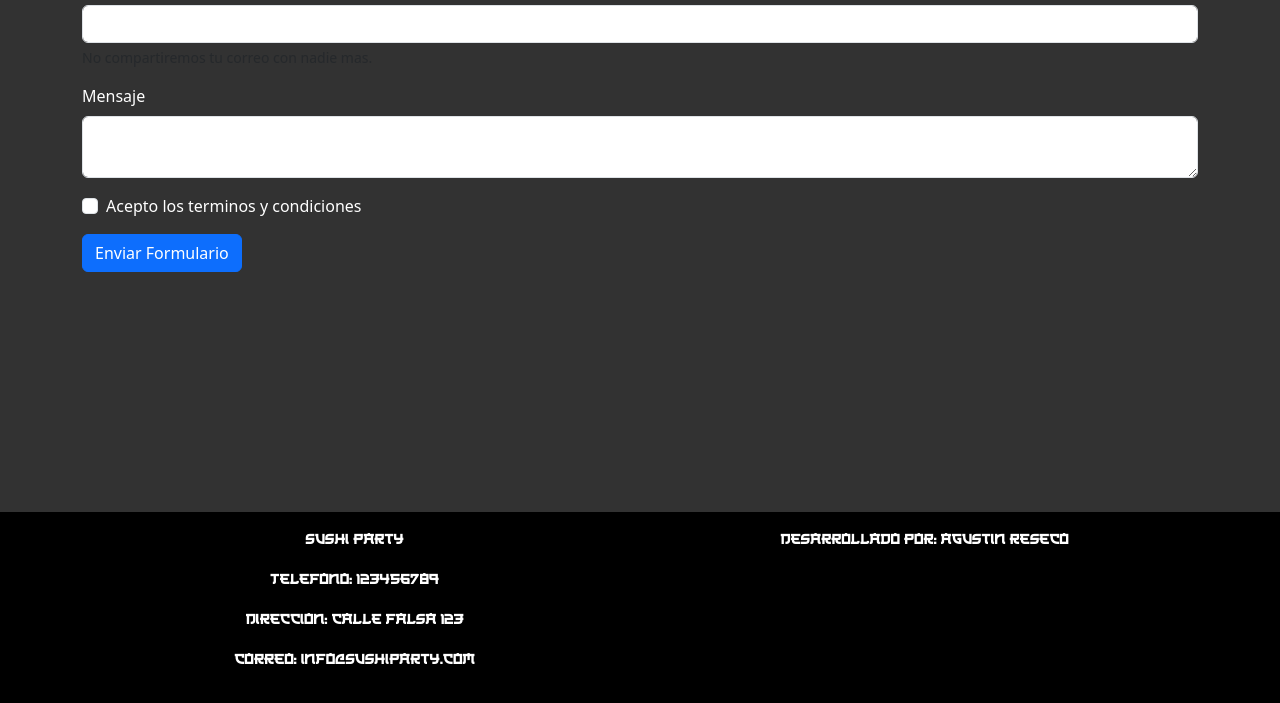
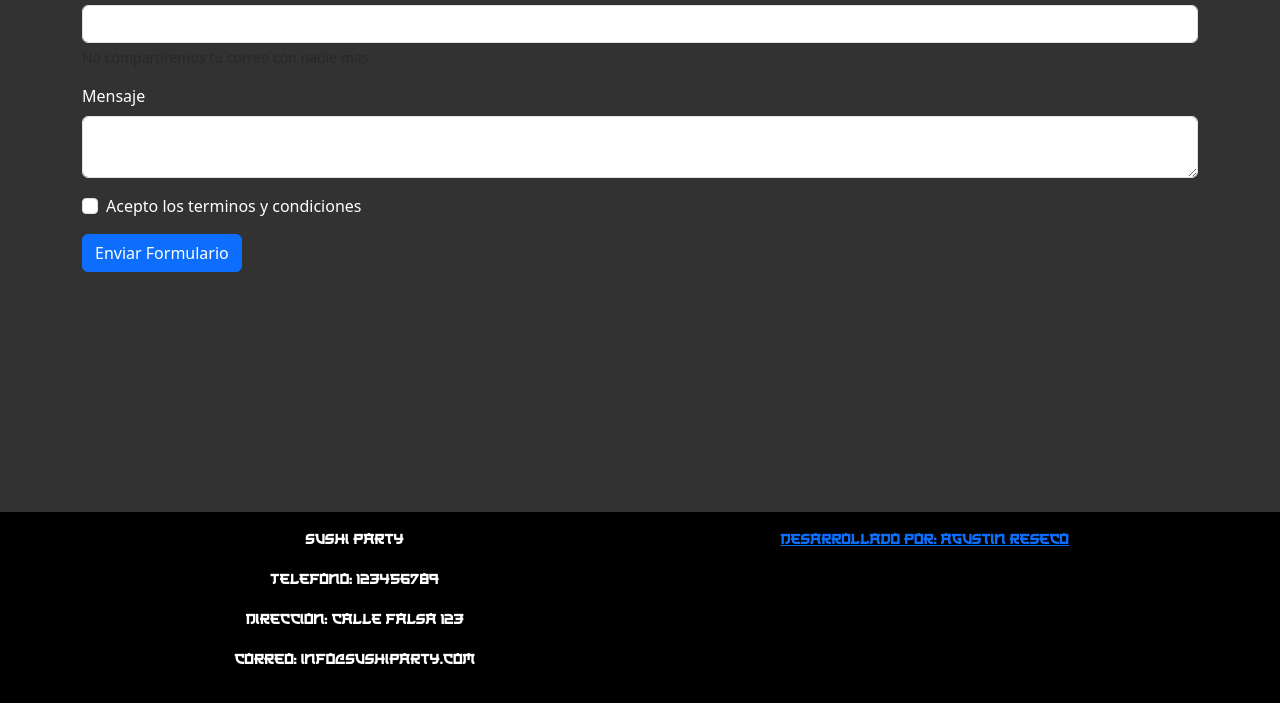
Before and after one commit to agustinresecodev/SushiParty, a plain HTML site: page contact.html in a window 1280 px wide. Shown: the part 199-902 px from the top of the page. Drawn offline with nearby package versions, Linux system fonts and the light colour scheme.

Commit message:
actualizacion de comentarios de los archivos HTML

```diff
--- a/contact.html
+++ b/contact.html
@@ -11,18 +11,25 @@
   </head>
 </head>
 <body>
+    <!-- Menu de navegacion-->
     <header>
       <nav class="navbar navbar-expand-sm sticky-top navbar-dark" id="navegador">
           <div class="container-fluid">
             <a class="navbar-brand" href="./index.html">Sushi Party</a>
+
+            <!--Boton de Toggle que se activara en la vista de moviles -->
             <button class="navbar-toggler" type="button" data-bs-toggle="collapse" data-bs-target="#navbarSupportedContent" aria-controls="navbarSupportedContent" aria-expanded="false" aria-label="Toggle navigation">
               <span class="navbar-toggler-icon"></span>
             </button>
+
+            <!--Contenido del menu de navegacion que seran ocultados en la vista de moviles-->
             <div class="collapse navbar-collapse" id="navbarSupportedContent">
               <ul class="navbar-nav me-auto mb-2 mb-lg-0">
 
+                <!-- cada uno de los accesos del menú de navegación deberan ir dentro de una etiqueta <div class="nav-item"> con una etiqueta <a class='nav-link'>
+                  seguido de active en caso de que sea la pagina actual -->
                 <li class="nav-item">
-                <a class="nav-link " aria-current="page" href="./index.html">Inicio</a>
+                  <a class="nav-link" aria-current="page" href="./index.html">Inicio</a>
                 </li>
 
                 <li class="nav-item">
@@ -42,36 +49,49 @@
     </header>
 
     <main>
+          <!-- Contenedor del Formulario-->
+          <div class="container" id="form">
 
-          <div class="container" id="form">
+            <!-- Titulo del Formulario-->
           <h1> Formulario de Contacto</h1>
+
           <form>
 
+            <!-- Entrada de tipo email-->
             <div class="mb-3">
+
               <label for="exampleInputEmail1" class="form-label">Direccion de Correo</label>
               <input type="email" class="form-control" id="exampleInputEmail1" aria-describedby="emailHelp">
               <div id="emailHelp" class="form-text">No compartiremos tu correo con nadie mas.</div>
             </div>
 
+            <!-- Entrada tipo text area-->
             <div class="mb-3">
               <label for="exampleTextArea" class="form-label">Mensaje</label>
               <textarea class="form-control" id="exampleTextArea"></textarea>
             </div>
 
+            <!-- Entrada tipo checkbox-->
             <div class="mb-3 form-check">
               <input type="checkbox" class="form-check-input" id="exampleCheck1">
               <label class="form-check-label required" for="exampleCheck1">Acepto los terminos y condiciones</label>
             </div>
 
+            <!-- Boton de envio-->
             <button type="submit" class="btn btn-primary">Enviar Formulario</button>
+
           </form>
         </div>
 
     </main>
 
+    <!-- footer -->
     <footer>
+      <!-- Contenedor del footer  que cogera todo el largo de la pantalla-->
       <div class="container-fluid">
+        <!-- Contenedor que nos centrará los elementos en la pagina y contendrá el contenido principal del footer-->
         <div class="container-md">
+          <!-- div responsive con división de 2 en vista md o mayor y uno arriba del otro en pantallas pequeñas-->
           <div class="row">
             <div class="col-xs-12 col-md-6">
               <p>Sushi Party</p>
@@ -79,8 +99,8 @@
               <p>Direccion: Calle Falsa 123</p>
               <p>Correo: info@sushiparty.com</p>
             </div>
-            <div class="col">
-              <p>Desarrollado por: Agustin Reseco<a href=""></a></p>
+            <div class="col-xs-12 col-md-6">
+              <a href="https://github.com/agustinresecodev/">Desarrollado por: Agustin Reseco</a>
             </div>
           </div>
         </div>
```
Also changed, not shown: index.html (+33 -8 lines), menu.html (+17 -10 lines). Lines whose indentation alone changed are shown as unchanged.
